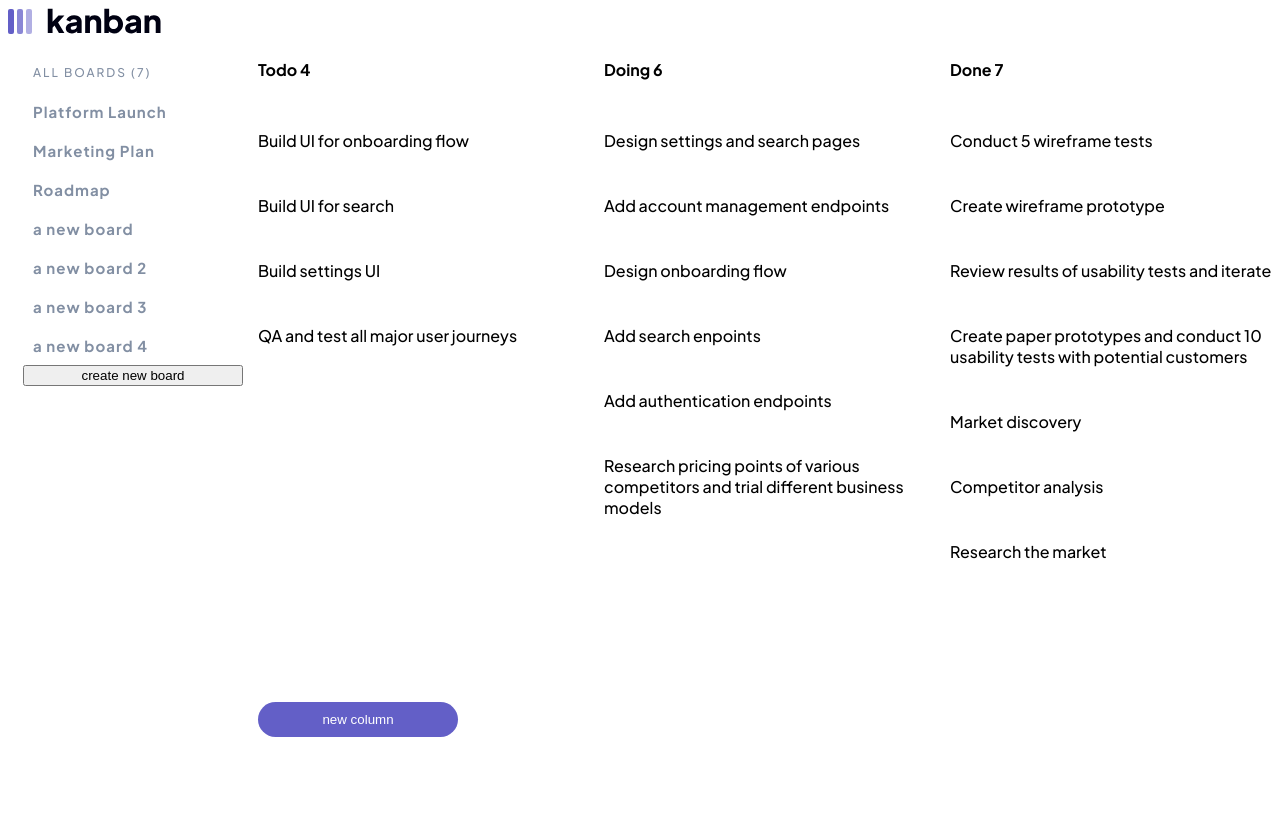
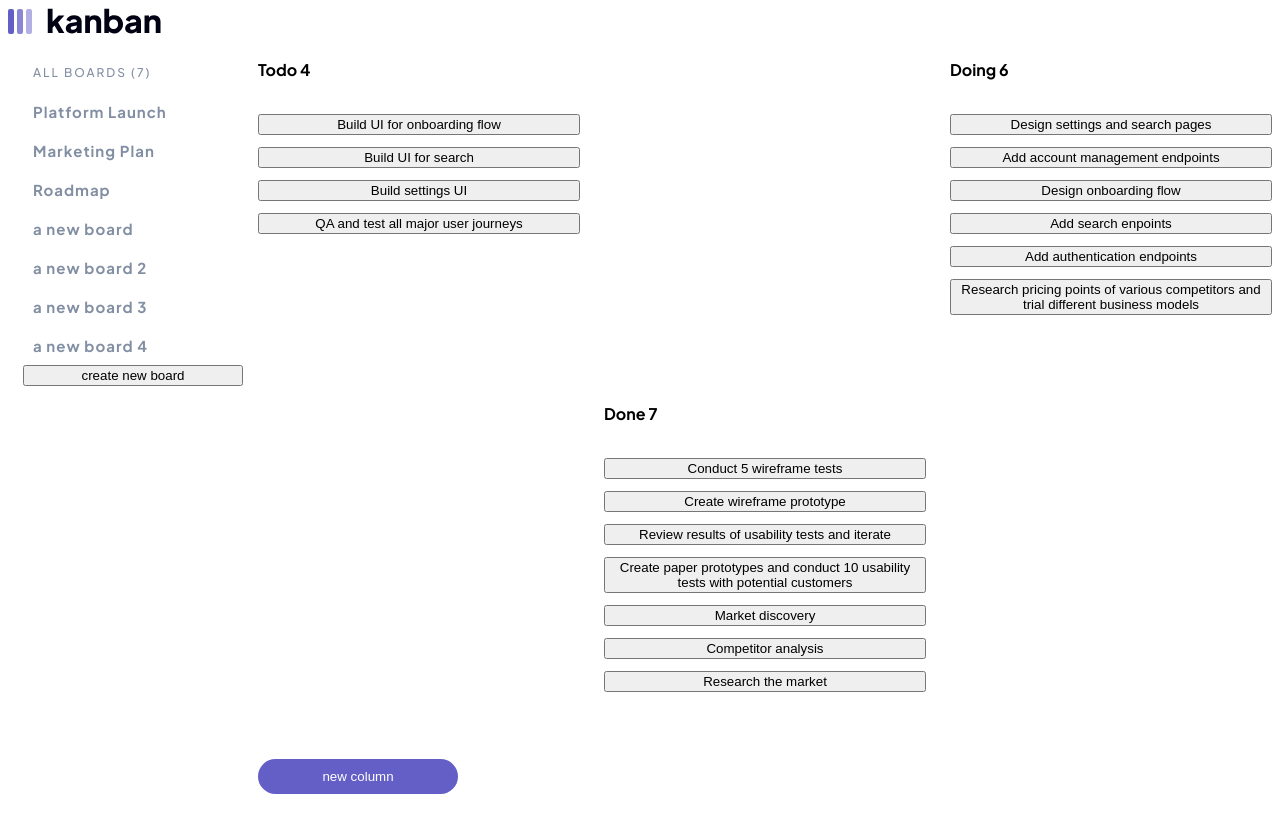
Before and after one commit to asephkhan/kanban-task-management-web-app, a React app in the folder Frontend/: page / in a window 1280 px wide. Both pictures are taken after a click on the button "Platform Launch". Shown: the top 832 px of the page. Built offline with nearby package versions, Linux system fonts and the light colour scheme; data requests are answered from the project's data file; the HTML template or start-up script is replaced by a standard one.

Commit message:
trying to view task card

```diff
--- a/Frontend/src/App.jsx
+++ b/Frontend/src/App.jsx
@@ -9,9 +9,9 @@ function App() {
   const [newBoard, setNewBoard] = useState("a new board");
   const [selectedBoard, setSelectedboard] = useState(null);
   const [newColumn, setNewColumn] = useState("new");
-  const [isAddingBoard, setIsAddingBoard] = useState(false)
-  const [isAddingColumn, setIsAddingColumn] = useState(false)
-
+  const [isAddingBoard, setIsAddingBoard] = useState(false);
+  const [isAddingColumn, setIsAddingColumn] = useState(false);
+  const [viewtask, setViewtask] = useState(null);
 
   const addBoard = (e) => {
     e.preventDefault();
@@ -22,7 +22,7 @@ function App() {
     axios.post("http://localhost:3001/boards", boardObj).then((response) => {
       setBoards([...boards, response.data]);
     });
-    setIsAddingBoard(false)
+    setIsAddingBoard(false);
   };
 
   const addColumn = (e, boardId) => {
@@ -44,7 +44,7 @@ function App() {
         setSelectedboard(response.data);
         setNewColumn("new column");
       });
-    setIsAddingColumn(false)
+    setIsAddingColumn(false);
   };
 
   const handleBoardChange = (e) => {
@@ -93,31 +93,59 @@ function App() {
             ))}
 
             {!isAddingBoard && (
-              <button onClick={() => setIsAddingBoard(true)}>create new board</button>
+              <button onClick={() => setIsAddingBoard(true)}>
+                create new board
+              </button>
             )}
             {isAddingBoard && (
               <form onSubmit={addBoard}>
                 <input value={newBoard} onChange={handleBoardChange} />
-              <button  type="submit">create board</button>
+                <button type="submit">create board</button>
               </form>
             )}
-
           </div>
         </div>
 
         <div className="board">
           {columns.map((col) => (
+            <>
             <div className="board__element" key={col.id}>
               <h4>
                 {col.name} {col.tasks ? col.tasks.length : 0}
               </h4>
               {col.tasks &&
-                col.tasks.map((task) => <p key={task.id}>{task.title}</p>)}
+                col.tasks.map((task) => (
+                  <button
+                    onClick={() => {
+                      setViewtask(task);
+                    }}
+                    key={task.id}
+                  >
+                    {task.title}
+                  </button>
+                ))}
             </div>
+            <div>
+                {viewtask &&
+                  viewtask.map((task) => {
+                    return (
+                      <div key={task.id}>
+                        <h3>{task.title} </h3>
+                        <p>{task.description}</p>
+{/*                         <p>{task.subtasks ? task.subtasks : []}</p>
+                        <p>{task.status}</p> */}
+                      </div>
+                    );
+                  })}
+            </div>
+            </>
           ))}
 
           {!isAddingColumn && (
-            <Button onClick={()=> setIsAddingColumn(true)} text={"new column"} />
+            <Button
+              onClick={() => setIsAddingColumn(true)}
+              text={"new column"}
+            />
           )}
 
           <div className="board__element">
@@ -130,14 +158,10 @@ function App() {
                   value={newColumn}
                   onChange={(e) => setNewColumn(e.target.value)}
                 ></input>
-              <button type="onSubmit" >add column</button>
-
+                <button type="onSubmit">add column</button>
               </form>
-
             )}
           </div>
-
-
         </div>
       </div>
     </>
```
Lines whose indentation alone changed are shown as unchanged.
